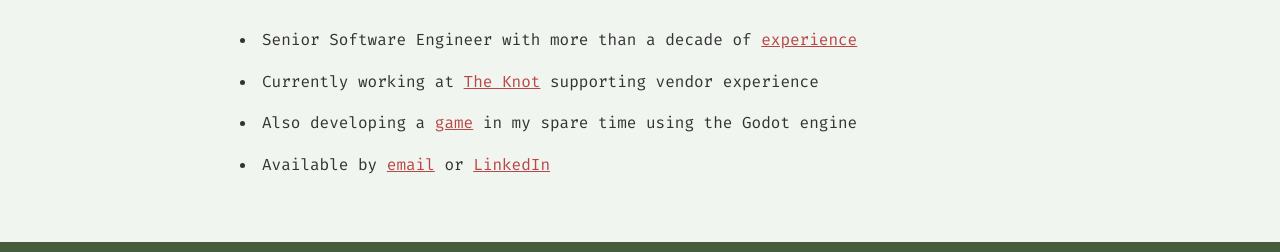
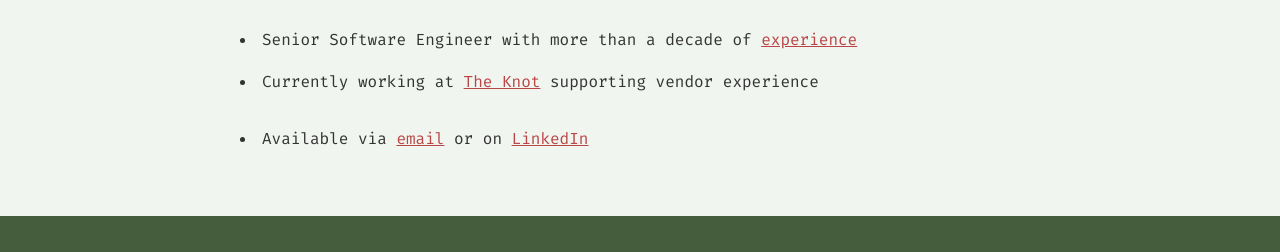
Before and after one commit to ZacharyGodfrey/personal-site, an Astro site: page / in a window 1280 px wide. Shown: the part 360-612 px from the top of the page. Built offline with nearby package versions, Linux system fonts and the light colour scheme; Astro itself is replaced by a stand-in of ours.

Commit message:
Copy updates

```diff
--- a/src/pages/index.mdx
+++ b/src/pages/index.mdx
@@ -11,5 +11,5 @@ showHeader: false
 
 - Senior Software Engineer with more than a decade of [experience](/zachary-godfrey.pdf)
 - Currently working at [The Knot](https://theknot.com) supporting vendor experience
-- Also developing a [game](/game) in my spare time using the Godot engine
-- Available by [email](mailto:contact@zacharygodfrey.dev) or [LinkedIn](https://linkedin.com/in/zachary-godfrey)
+{/* - Also developing a [game](/game) in my spare time using the Godot engine */}
+- Available via [email](mailto:contact@zacharygodfrey.dev) or on [LinkedIn](https://linkedin.com/in/zachary-godfrey)
```
